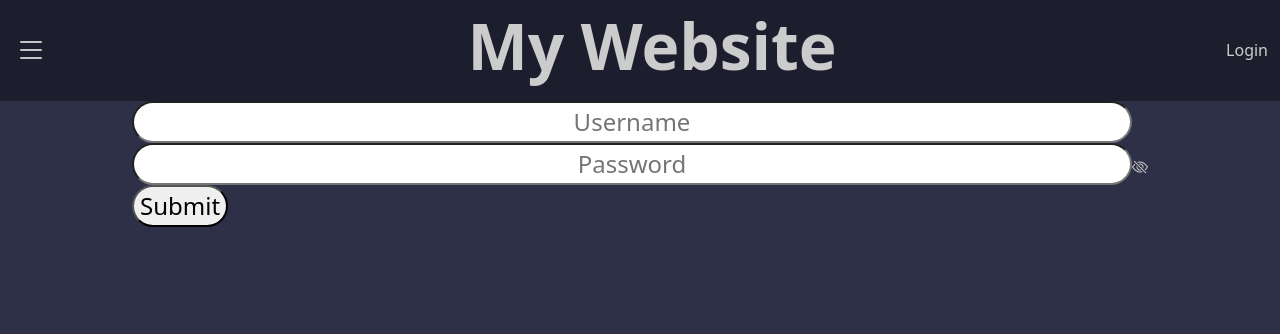
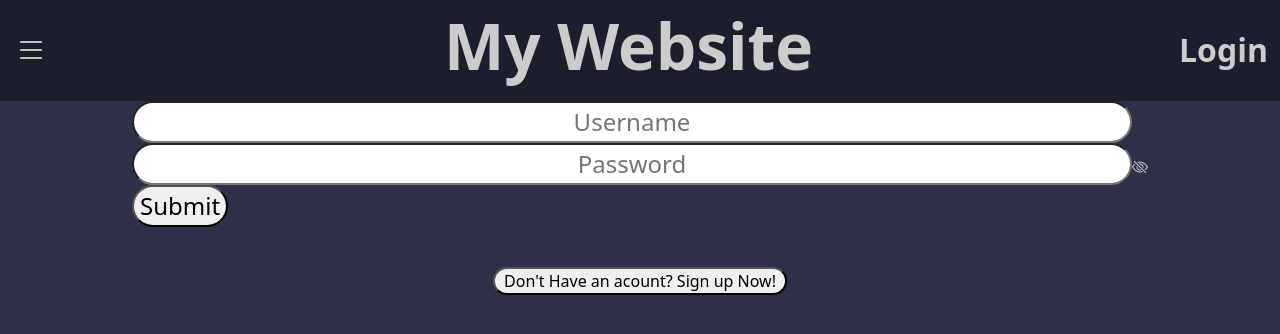
Before and after one commit to DarkRose2021/NewMovieDBSite, a React (Create React App) app in the folder front-end/: page /login in a window 1280 px wide. Shown: the top 334 px of the page. Built offline with nearby package versions, Linux system fonts and the light colour scheme.

Commit message:
Can go from sign in to login and vise versa

```diff
--- a/front-end/src/Components/Admin.js
+++ b/front-end/src/Components/Admin.js
@@ -7,3 +7,6 @@ const Admin = () => {
 }
 
 export default Admin
+
+
+//
--- a/front-end/src/Components/Login.js
+++ b/front-end/src/Components/Login.js
@@ -20,6 +20,11 @@ const {
     const togglePassword = () => {
         setShowPassword(!showPassword);
       };
+
+      const goToClick = () => {
+        navigate('/signup');
+      }
+
 
      const onSubmit = async(data) => {
         console.log("Sending data: ", data)
@@ -97,6 +102,7 @@ const {
 
 
             </form>
+            <button className="goOpposite" onClick={goToClick}>Don't Have an acount? Sign up Now!</button>
         </div>
     );
 };
--- a/front-end/src/Components/Navbar.js
+++ b/front-end/src/Components/Navbar.js
@@ -67,7 +67,7 @@ const NavBar = ({ siteName, contentComponent }) => {
                           <a onClick={handleSignOut} className="homeLink" >Log Out</a>
                       </>
                         ) : (
-                                <NavLink to='/login'>
+                                <NavLink to='/login' className="homeLink">
                                     Login
                                 </NavLink>
                         )
--- a/front-end/src/Components/SignUp.js
+++ b/front-end/src/Components/SignUp.js
@@ -1,6 +1,8 @@
 //form to sign up for an account
 import React, { useState } from "react";
 import { useForm } from "react-hook-form";
+import { useNavigate } from "react-router-dom";
+
 const SignUp = () => {
 	//api call: `http://localhost:8080/signup`
 
@@ -11,6 +13,7 @@ const SignUp = () => {
 		watch,
 	} = useForm();
 
+    const navigate = useNavigate();
 	const [showPassword, setShowPassword] = useState(false);
 
 	const togglePassword = () => {
@@ -40,9 +43,15 @@ const SignUp = () => {
 		}
 	};
 
+
+
+	const goToClick = () => {
+		navigate('/login');
+	}
+
 	return (
-		<div className="signUp">
-			<form onSubmit={handleSubmit(onSubmit)}>
+		<div className="container d-flex flex-column justify-content-center align-items-center">
+			<form onSubmit={handleSubmit(onSubmit)} className="SignUpForm" >
 				<input
 					{...register("username", { required: "Email is required" })}
 					id="username"
@@ -90,6 +99,8 @@ const SignUp = () => {
 
 				<input type="submit" />
 			</form>
+			<button className="goOpposite" onClick={goToClick} >Have an acount? Login here!</button>
+
 		</div>
 	);
 };
--- a/front-end/src/index.scss
+++ b/front-end/src/index.scss
@@ -53,6 +53,8 @@ $search: #868bb4; //Search Bar
 	}
 }
 
+
+//Searching
 .searchBar{
 	background-color:$search;
 	color: #FAFAFA;
@@ -64,6 +66,14 @@ $search: #868bb4; //Search Bar
 	}
 
 }
+
+.searchButon{
+	background-color: $search;
+	color: #FAFAFA ;
+}
+//////////////////////////////
+
+
 
 .stars{
 	color: $gold;
@@ -195,31 +205,25 @@ $search: #868bb4; //Search Bar
 }
 
 
+// .form-control{
+// 	background-color: $search;
+// 	width: 25%;
+// 	height: fit-content;
+// 	text-align: center;
+// 	font-weight: bold;
+// 	display: block;
+// 	border-radius: 30px;
+// 	margin: 0 auto;
+// 	font-size: 2em;
+// 	padding: 3%;
+// 		 .placeholder{
+// 		   color: $gold;
+// 		 }
+// }
 
 
-
-.searchButon{
-	background-color: $search;
-	color: #FAFAFA ;
-}
-
-.form-control{
-	background-color: $search;
-	width: 25%;
-	height: fit-content;
-	text-align: center;
-	font-weight: bold;
-	display: block;
-	border-radius: 30px;
-	margin: 0 auto;
-	font-size: 2em;
-	padding: 3%;
-		 .placeholder{
-		   color: $gold;
-		 }
-}
-
-.SignInForm{
+//Sign up
+.SignUpForm{
 	margin-top: 2%;
   	border-radius: 100px;
 
@@ -245,13 +249,19 @@ $search: #868bb4; //Search Bar
 
 	.icon-eye {
 		/* Position the eye icon */
-		position: absolute;
-		top: 50%;
-		right: 10px;
 		transform: translateY(-50%);
 		cursor: pointer;
 	  }
 }
+//link to Opposite form
+.goOpposite{
+	margin-top: 40px;
+	font-size: 1.4 em;
+	border-radius: 20px;
+	padding: 0 9px;
+}
+
+///Login
 
 .loginForm{
 	border-radius: 50px;
```
